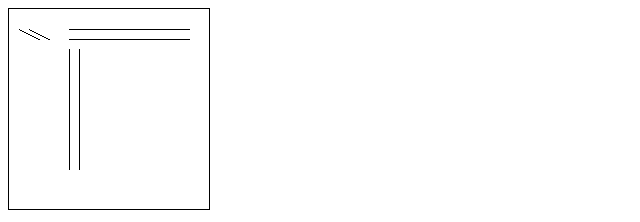
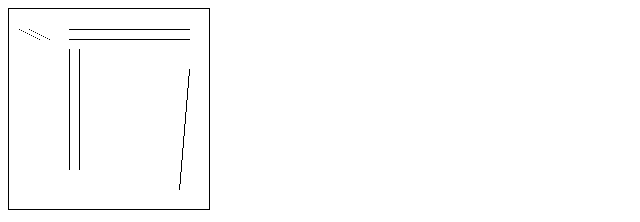
Before and after one commit to 1054254/Computer-Graphics, a plain HTML site: page plotLine_Opdracht_1.html in a window 1280 px wide. Shown: the full height of the page, 0-640 px from the left. Drawn offline with Linux system fonts and the light colour scheme.

Commit message:
refactor: streamline line drawing logic in plotLine function

```diff
--- a/plotLine_Opdracht_1.html
+++ b/plotLine_Opdracht_1.html
@@ -16,22 +16,22 @@ function plotLine(x1, y1, x2, y2) {
         var endPoint = [x1,y1]
     }
 
-    // teken rechte lijnen op de y-as
-    if (x1 === x2) {
-        const [startY, endY] = y1 < y2 ? [y1, y2] : [y2, y1];
-        for (let y = startY; y <= endY; y++) {
-            ctx.fillRect(x1, y, 1, 1);
-        }
-        return;
-    }
-
     // bereken Richtingscoëfficiënt
     var slope = (endPoint[1] - startPoint[1]) / (endPoint[0] - startPoint[0]);
 
-    // teken lijn per pixel
-    for (let x = startPoint[0]; x <= endPoint[0]; x++){
-        let y = Math.round(startPoint[1] + slope * (x - startPoint[0]));
-        ctx.fillRect(x,y,1,1)
+    // bepaal of we per x of per y moeten tekenen aan de hand van de richtingscoëfficiënt
+    if (startPoint[1] === endPoint[1] && startPoint[0] != endPoint[0]) {
+        // teken lijn per x pixel
+        for (let x = startPoint[0]; x <= endPoint[0]; x++){
+            let y = Math.round(startPoint[1] + slope * (x - startPoint[0]));
+            ctx.fillRect(x,y,1,1)
+        }
+    }else{
+        // teken lijn per y pixel
+        for (let y = Math.min(startPoint[1], endPoint[1]); y <= Math.max(startPoint[1], endPoint[1]); y++){
+            let x = Math.round(startPoint[0] + (y - startPoint[1]) / slope);
+            ctx.fillRect(x,y,1,1)
+        }
     }
 }
 
@@ -43,6 +43,7 @@ plotLine(60, 160, 60, 40);
 plotLine(70, 40, 70, 160);
 plotLine(180, 20, 60, 20);
 plotLine(60, 30, 180, 30);
+plotLine(170, 180, 180, 60);
 
 </script>
 </body> </html>
```
